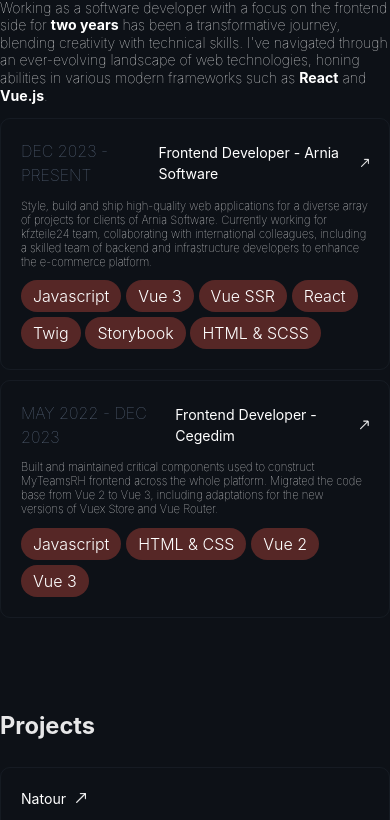
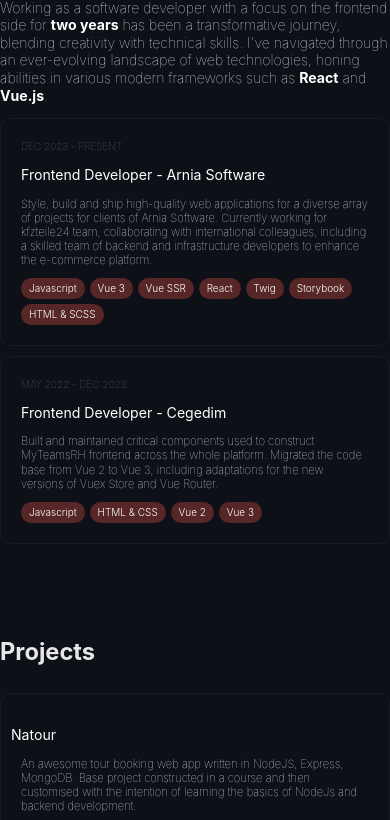
Before and after one commit to Popa-Andrei-Valentin/My_Portofolio, a React (Vite) app: page / in a window 390 px wide. Shown: the part 975-1795 px from the top of the page. Built offline with nearby package versions, Linux system fonts and the light colour scheme.

Commit message:
Updat font sizes for mobile

```diff
--- a/src/components/ExperienceCard/ExperienceCard.css
+++ b/src/components/ExperienceCard/ExperienceCard.css
@@ -76,3 +76,23 @@
   background-color: rgba(var(--color2), 0.3);
   font-size: var(--text-s);
 }
+
+@media(max-width: 800px) {
+  .experience-title header {
+    font-size: 10px;
+  }
+
+  .experience-title {
+    flex-direction: column;
+    align-items: flex-start;
+  }
+
+  .experience-title svg {
+    display: none;
+  }
+
+  .tech-buble {
+    font-size: 10px;
+    padding: 3px 8px 3px 8px;
+  }
+}
```
